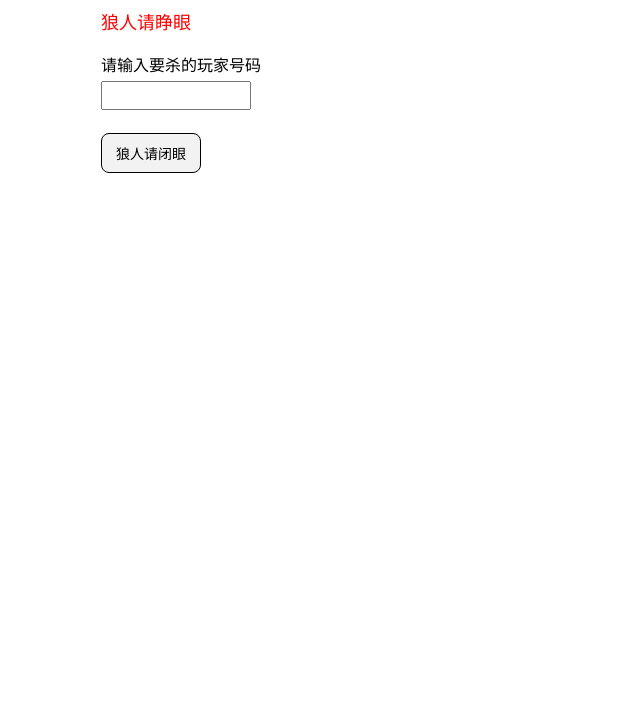
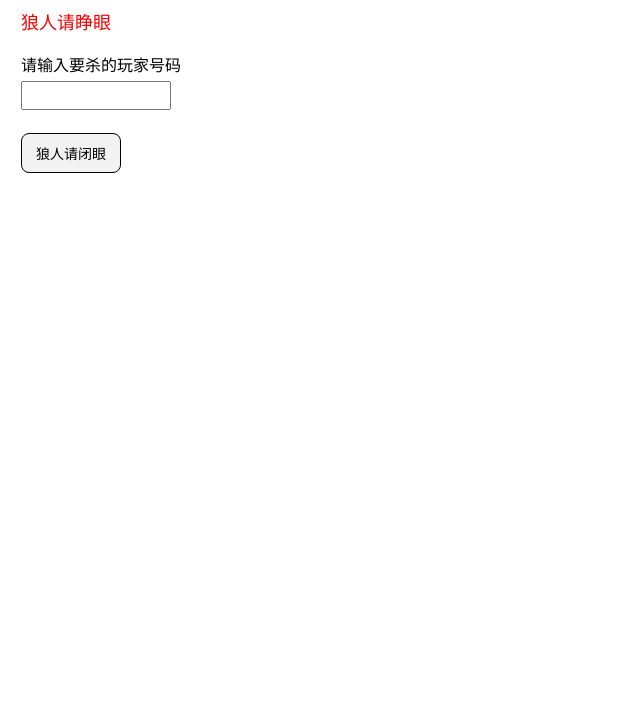
Before and after one commit to STOshka/werewolfGame-1, a plain HTML site: page wolfRound.html in a window 1280 px wide. Shown: the part 92-800 px from the top of the page, without its empty margins (0-640 px from the left). Drawn offline with Linux system fonts and the light colour scheme.

Commit message:
Update wolfRound.html

```diff
--- a/wolfRound.html
+++ b/wolfRound.html
@@ -2,6 +2,7 @@
 <html>
 <head>
   <meta charset="UTF-8">
+  <meta name="viewport" content="width=device-width, initial-scale=1">
   <script src="src/ctrl/initialize.js"></script>
   <script src="src/model/game.js"></script>
   <script src = "src/model/GameMethod.js"></script>
@@ -15,9 +16,9 @@
 body {
     border: 1px solid white;
     margin-top: 10px;
-    margin-bottom: 100px;
-    margin-right: 100px;
-    margin-left: 100px;
+    margin-bottom: 20px;
+    margin-right: 20px;
+    margin-left: 20px;
     background-color: white;
 }
 input {
```
